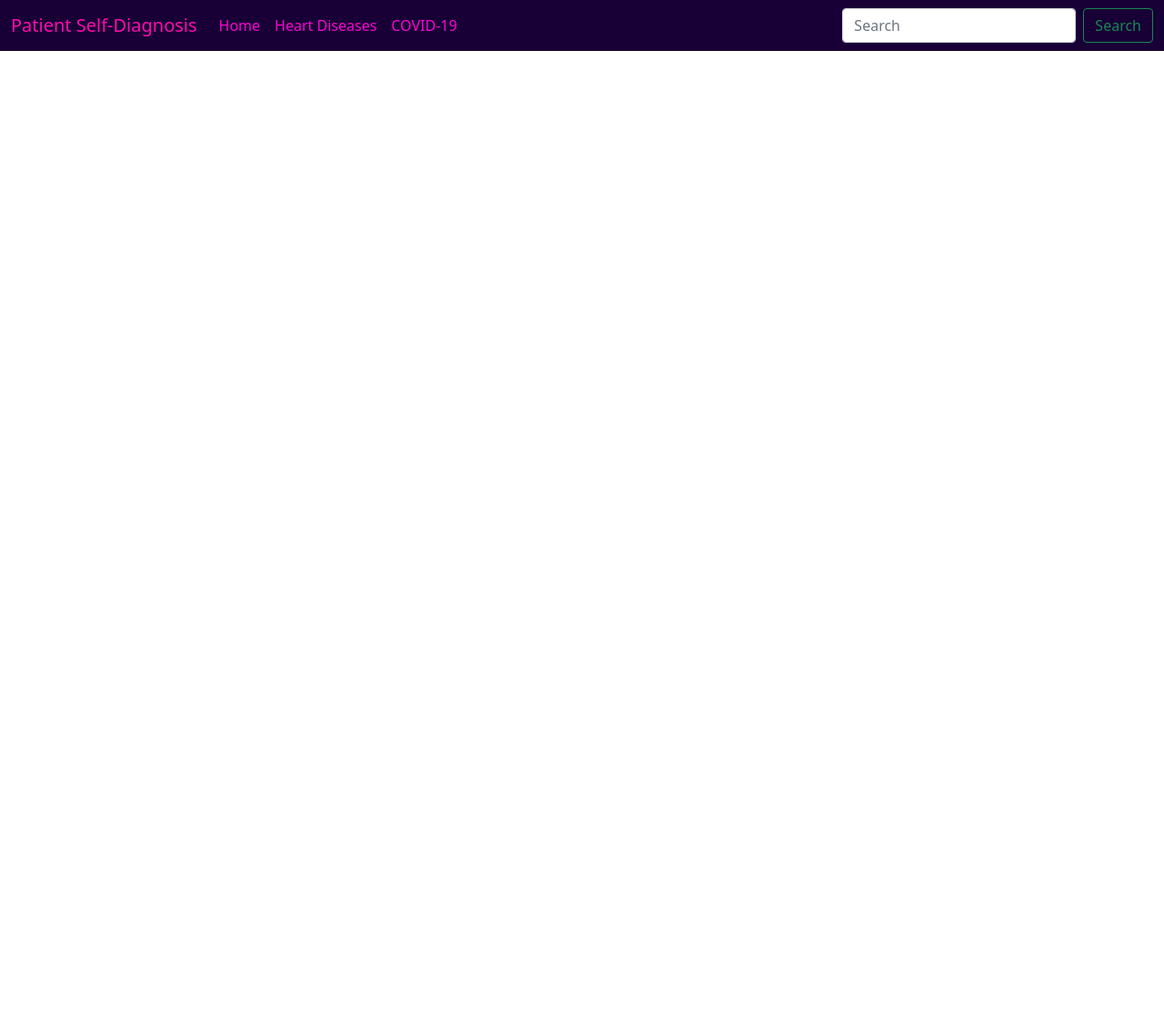
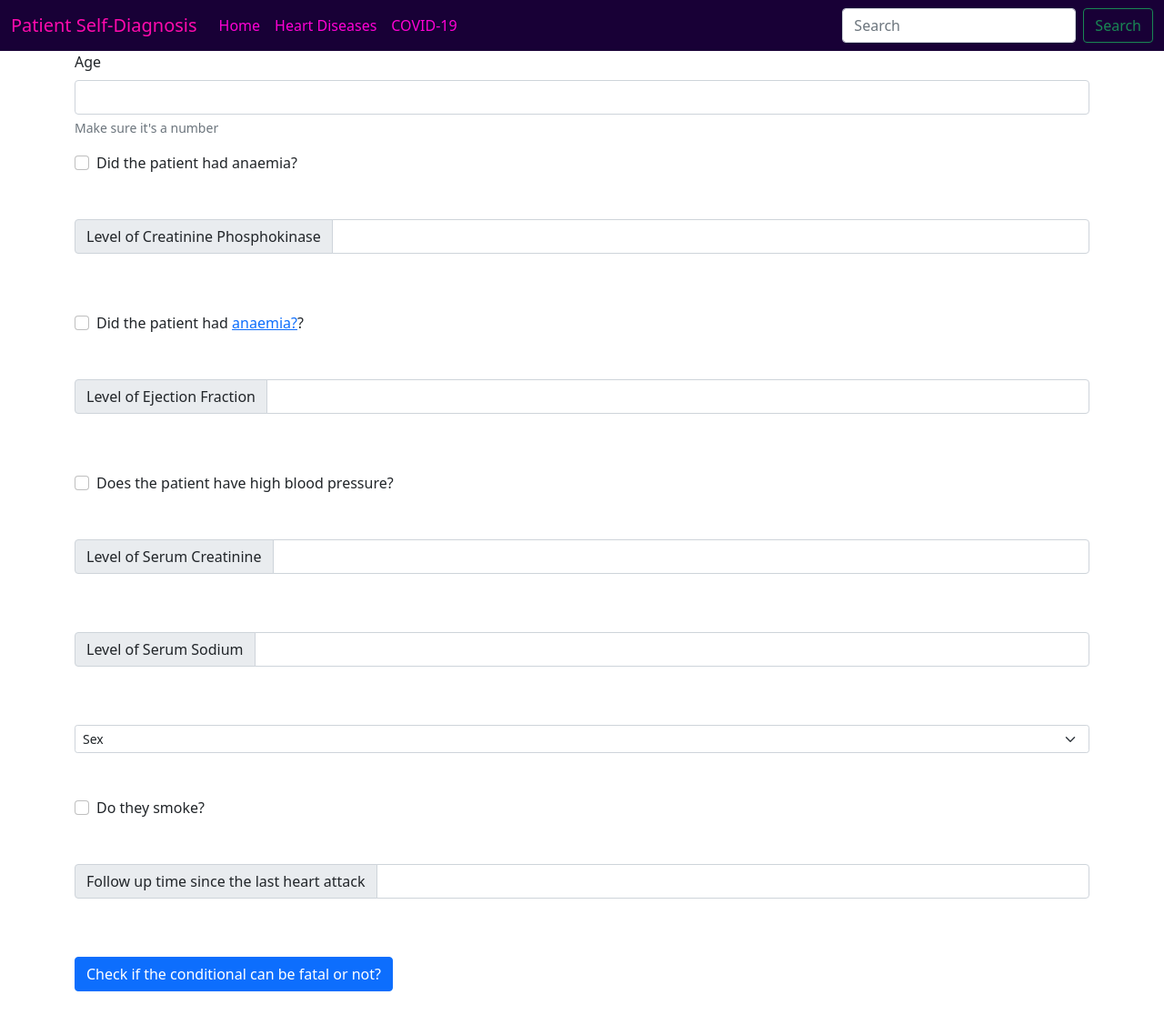
Before and after one commit to KambliKritarth/Health-Diagnosis-System-using-Ensemble-Classification-Techniques, a Django app: page /diabetes in a window 1280 px wide. Shown: the whole page at 91% size. Before the commit the page ends 56 px from the top, so only its background shows below. Run offline with Django 3.2, Linux system fonts and the light colour scheme.

Commit message:
Advancement

```diff
--- a/medblog/medappblog/templates/base.html
+++ b/medblog/medappblog/templates/base.html
@@ -44,7 +44,7 @@
       <div class="collapse navbar-collapse" id="navbarSupportedContent">
         <ul class="navbar-nav me-auto mb-2 mb-lg-0">
           <li class="nav-item">
-            <a class="nav-link active " aria-current="page" href="#" style="color: rgb(255, 0, 212)">Home</a>
+            <a class="nav-link active " aria-current="page" href="{% url 'home' %}" style="color: rgb(255, 0, 212)">Home</a>
           </li>
           <li class="nav-item">
             <a class="nav-link" href="{% url 'heartdisease' %}" style="color: rgb(255, 0, 212)">Heart Diseases</a>
--- a/medblog/medappblog/templates/diabetes.html
+++ b/medblog/medappblog/templates/diabetes.html
@@ -1,4 +1,95 @@
 {% extends 'base.html' %}
 
 {% block content %}
+<form>
+    <div class="mb-3">
+      <label for="exampleInputEmail1" class="form-label">Age</label>
+      <input type="email" class="form-control" id="exampleInputEmail1" aria-describedby="emailHelp">
+      <div id="emailHelp" class="form-text">Make sure it's a number</div>
+    </div>
+    <div class="form-check">
+      <input class="form-check-input" type="checkbox" value="" id="flexCheckDefault">
+      <label class="form-check-label" for="flexCheckDefault">
+        Did the patient had anaemia?
+      </label>
+    </div>
+    <br>
+
+  </br>
+    <div class="input-group mb-3">
+      <span class="input-group-text" id="inputGroup-sizing-default">Level of Creatinine Phosphokinase</span>
+      <input type="text" class="form-control" aria-label="Sizing example input" aria-describedby="inputGroup-sizing-default">
+    </div>
+    <br>
+
+  </br>
+    <div class="form-check">
+      <input class="form-check-input" type="checkbox" value="" id="flexCheckDefault">
+      <label class="form-check-label" for="flexCheckDefault">
+        Did the patient had <a href = "{% url 'diabetes' %}">anaemia?</a>?
+      </label>
+    </div>
+    <br>
+
+  </br>
+    <div class="input-group mb-3">
+      <span class="input-group-text" id="inputGroup-sizing-default">Level of Ejection Fraction</span>
+      <input type="text" class="form-control" aria-label="Sizing example input" aria-describedby="inputGroup-sizing-default">
+    </div>
+    <br>
+
+  </br>
+    <div class="form-check">
+      <input class="form-check-input" type="checkbox" value="" id="flexCheckDefault">
+      <label class="form-check-label" for="flexCheckDefault">
+        Does the patient have high blood pressure?
+      </label>
+    </div>
+    <br>
+
+  </br>
+  <div class="input-group mb-3">
+    <span class="input-group-text" id="inputGroup-sizing-default">Level of Serum Creatinine</span>
+    <input type="text" class="form-control" aria-label="Sizing example input" aria-describedby="inputGroup-sizing-default">
+  </div>
+  <br>
+
+  </br>
+  <div class="input-group mb-3">
+    <span class="input-group-text" id="inputGroup-sizing-default">Level of Serum Sodium</span>
+    <input type="text" class="form-control" aria-label="Sizing example input" aria-describedby="inputGroup-sizing-default">
+  </div>
+  <br>
+
+  </br>
+  <select class="form-select form-select-sm" aria-label=".form-select-sm example">
+    <option selected>Sex</option>
+    <option value="1">Male</option>
+    <option value="2">Female</option>
+  </select>
+  <br>
+
+  </br>
+  <div class="form-check">
+    <input class="form-check-input" type="checkbox" value="" id="flexCheckDefault">
+    <label class="form-check-label" for="flexCheckDefault">
+      Do they smoke?
+    </label>
+  </div>
+  <br>
+
+  </br>
+  <div class="input-group mb-3">
+    <span class="input-group-text" id="inputGroup-sizing-default">Follow up time since the last heart attack</span>
+    <input type="text" class="form-control" aria-label="Sizing example input" aria-describedby="inputGroup-sizing-default">
+  </div>
+  <br>
+
+  </br>
+    <button type="submit" class="btn btn-primary">Check if the conditional can be fatal or not?</button>
+    <br>
+
+  </br>
+  </form>
+  <br>
 {% endblock %}
--- a/medblog/medappblog/urls.py
+++ b/medblog/medappblog/urls.py
@@ -1,4 +1,3 @@
-from unicodedata import name
 from django.urls import path
 from . import views
 
```
Also changed, not shown: medblog/db.sqlite3.
